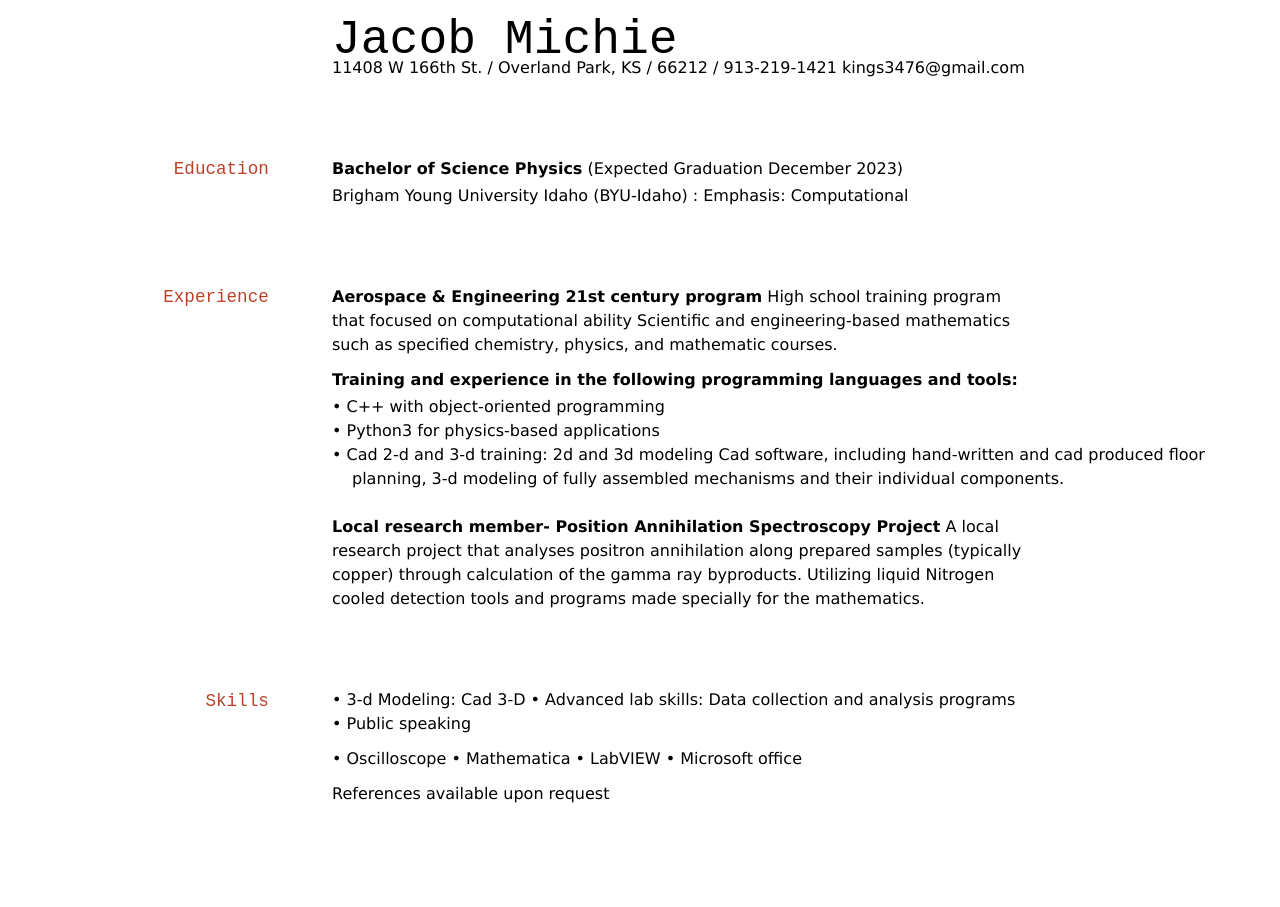
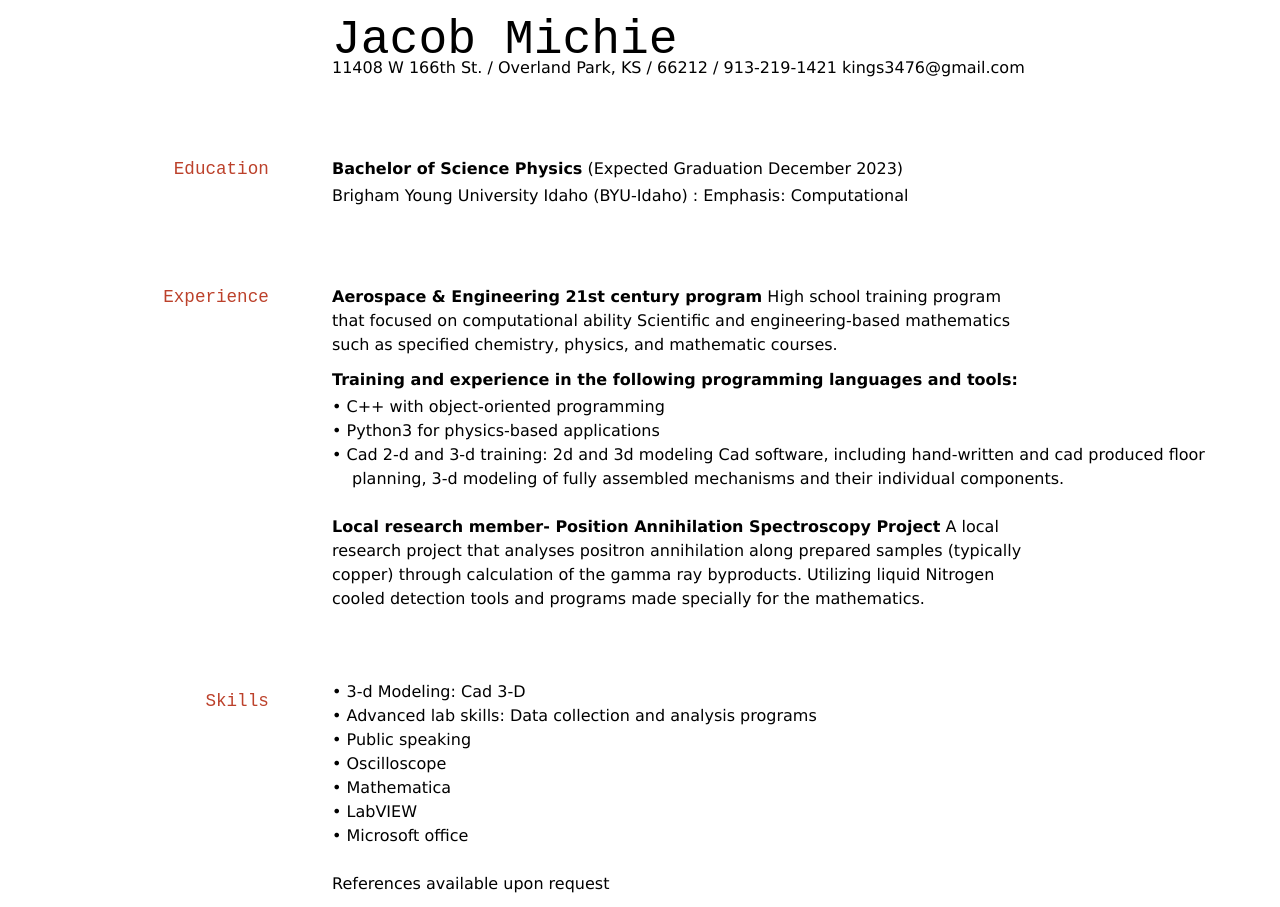
Before and after one commit to JMichie3476/michiej_resume, a Jekyll site: the page built from docs/index.md, in a window 1280 px wide. Built offline with Jekyll 4.4.1, drawn with Linux system fonts in a browser that asks for light colours.

```diff
--- a/docs/index.md
+++ b/docs/index.md
@@ -28,14 +28,13 @@ A local research project that analyses positron annihilation along prepared samp
 
 ## Skills
 
-•	3-d Modeling: Cad 3-D
-•	Advanced lab skills: Data collection and analysis programs
-•	Public speaking
-
-•	Oscilloscope
-•	Mathematica
-•	LabVIEW
-•	Microsoft office
+- •	3-d Modeling: Cad 3-D
+- •	Advanced lab skills: Data collection and analysis programs
+- •	Public speaking
+- •	Oscilloscope
+- •	Mathematica
+- •	LabVIEW
+- •	Microsoft office
 
 References available upon request
 
```
